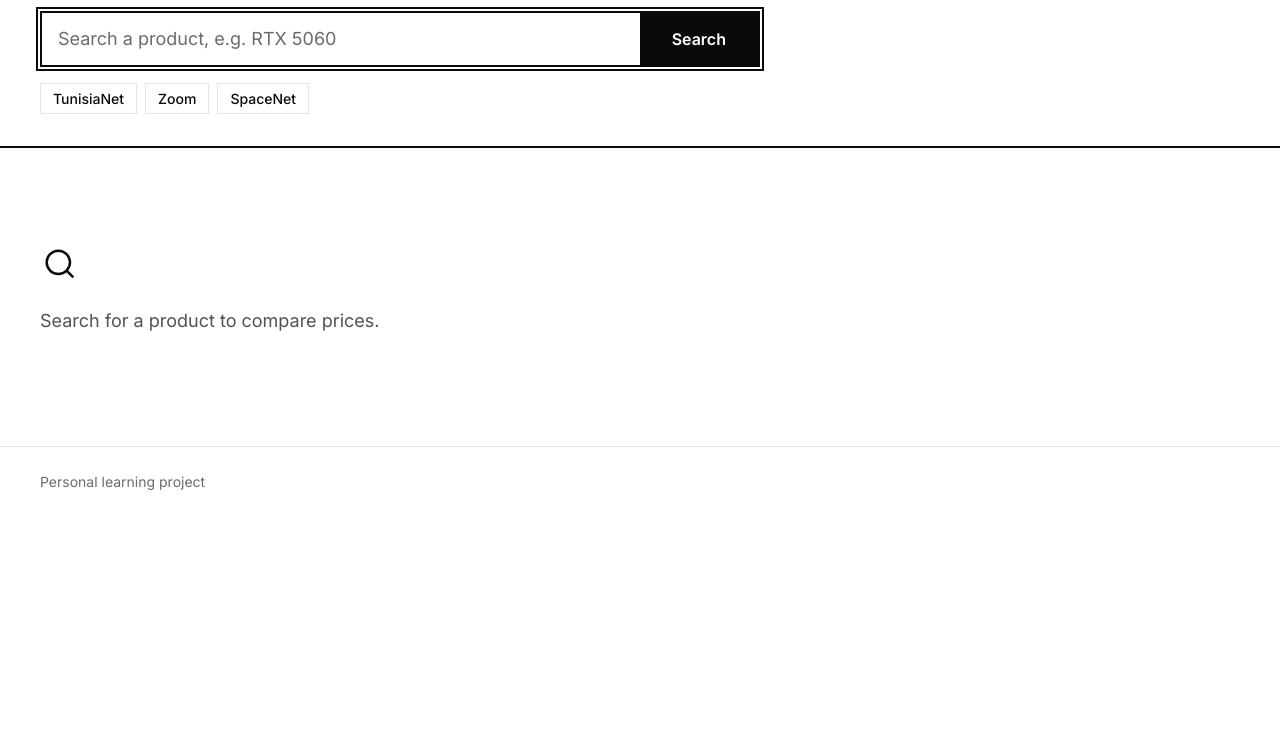
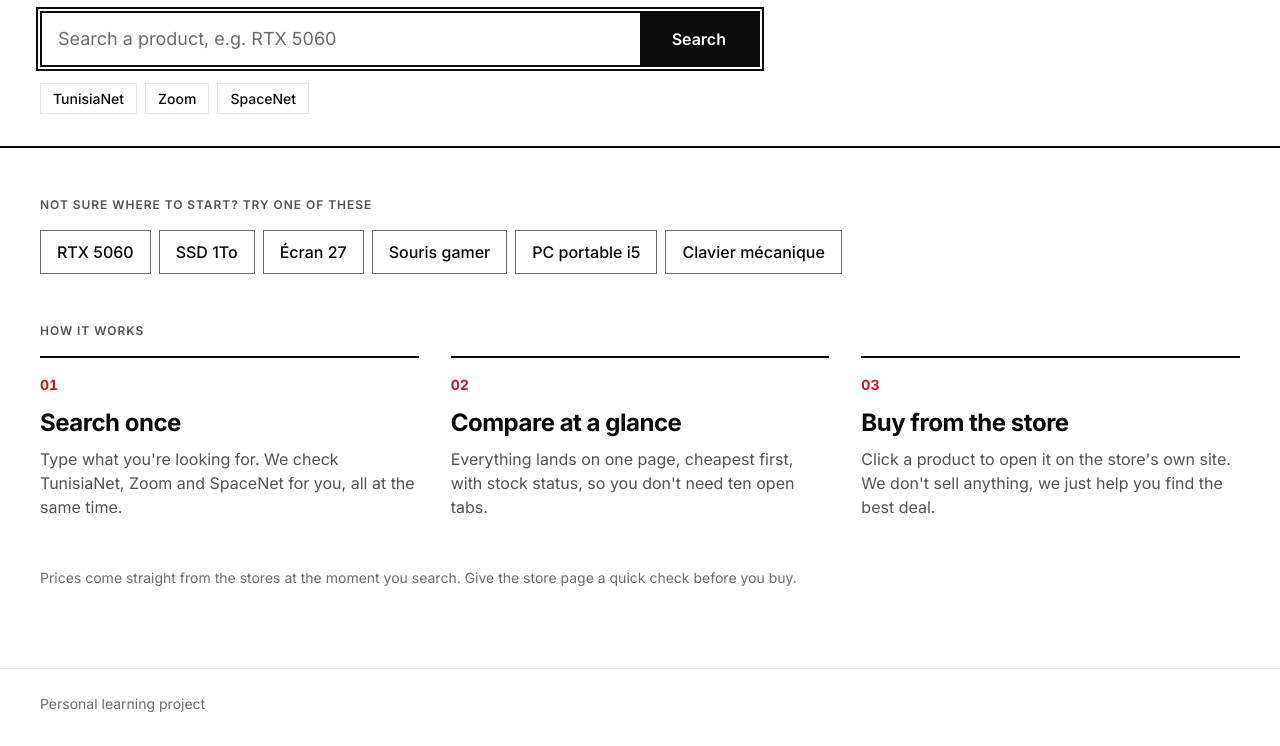
Before and after one commit to rayenna7-woo/pricecompare-tn, a Flask app: page /search in a window 1280 px wide. Shown: the part 213-959 px from the top of the page. Before the commit the page ends 703 px from the top, so only its background shows below. Run offline with Flask 3, Linux system fonts and the light colour scheme.

Commit message:
Fill out the landing page
Add one-click popular searches, a three-step 'How it works' section and a
short note about checking prices on the store page.

```diff
--- a/templates/index.html
+++ b/templates/index.html
@@ -383,6 +383,52 @@
       font-size: var(--text-lg);
     }
     .empty .icon { width: 40px; height: 40px; margin-bottom: var(--space-4); color: var(--color-text); }
+
+    /* =====================================================================
+       Landing page
+       ===================================================================== */
+    .landing { display: grid; gap: var(--space-7); padding-block: var(--space-4) var(--space-6); }
+    .section-label {
+      font-size: var(--text-xs);
+      font-weight: var(--weight-semibold);
+      text-transform: uppercase;
+      letter-spacing: var(--tracking-caps);
+      color: var(--color-text-muted);
+      margin-bottom: var(--space-4);
+    }
+    .suggestions { display: flex; flex-wrap: wrap; gap: var(--space-2); }
+    .chip {
+      display: inline-flex;
+      align-items: center;
+      min-height: var(--control-height);
+      padding: 0 var(--space-4);
+      border: var(--rule) solid var(--color-border-control);
+      border-radius: var(--radius);
+      color: var(--color-text);
+      text-decoration: none;
+      font-weight: var(--weight-medium);
+      transition: background-color var(--duration-fast) var(--ease), border-color var(--duration-fast) var(--ease);
+    }
+    .chip:hover { background: var(--color-hover-bg); border-color: var(--color-border-strong); }
+
+    .steps {
+      list-style: none;
+      display: grid;
+      grid-template-columns: repeat(auto-fit, minmax(240px, 1fr));
+      gap: var(--space-6);
+    }
+    .step { padding-top: var(--space-4); border-top: var(--rule-strong) solid var(--color-border-strong); }
+    .step-num {
+      display: block;
+      font-size: var(--text-sm);
+      font-weight: var(--weight-bold);
+      font-variant-numeric: tabular-nums;
+      color: var(--color-accent);
+      margin-bottom: var(--space-3);
+    }
+    .step h3 { font-size: var(--text-xl); font-weight: var(--weight-bold); letter-spacing: var(--tracking-tight); line-height: var(--leading-snug); }
+    .step p { margin-top: var(--space-2); color: var(--color-text-muted); max-width: 38ch; }
+    .note { font-size: var(--text-sm); color: var(--color-text-subtle); }
 
     /* =====================================================================
        Shared bits
@@ -834,11 +880,39 @@
           <p>No products found for “{{ query }}”.</p>
         </div>
       {% else %}
-        <div class="empty">
-          <svg class="icon" viewBox="0 0 24 24" fill="none" stroke="currentColor" stroke-width="1.5" aria-hidden="true">
-            <circle cx="11" cy="11" r="7"/><path d="M20 20l-4-4"/>
-          </svg>
-          <p>Search for a product to compare prices.</p>
+        <!-- ===== Landing page (no search yet) ===== -->
+        <div class="landing">
+          <section aria-labelledby="try-heading">
+            <h2 class="section-label" id="try-heading">Not sure where to start? Try one of these</h2>
+            <div class="suggestions">
+              {% for s in ['RTX 5060', 'SSD 1To', 'Écran 27', 'Souris gamer', 'PC portable i5', 'Clavier mécanique'] %}
+                <a class="chip" href="/search?q={{ s|urlencode }}&view={{ view }}">{{ s }}</a>
+              {% endfor %}
+            </div>
+          </section>
+
+          <section aria-labelledby="how-heading">
+            <h2 class="section-label" id="how-heading">How it works</h2>
+            <ol class="steps">
+              <li class="step">
+                <span class="step-num" aria-hidden="true">01</span>
+                <h3>Search once</h3>
+                <p>Type what you're looking for. We check TunisiaNet, Zoom and SpaceNet for you, all at the same time.</p>
+              </li>
+              <li class="step">
+                <span class="step-num" aria-hidden="true">02</span>
+                <h3>Compare at a glance</h3>
+                <p>Everything lands on one page, cheapest first, with stock status, so you don't need ten open tabs.</p>
+              </li>
+              <li class="step">
+                <span class="step-num" aria-hidden="true">03</span>
+                <h3>Buy from the store</h3>
+                <p>Click a product to open it on the store's own site. We don't sell anything, we just help you find the best deal.</p>
+              </li>
+            </ol>
+          </section>
+
+          <p class="note">Prices come straight from the stores at the moment you search. Give the store page a quick check before you buy.</p>
         </div>
       {% endif %}
 
```
